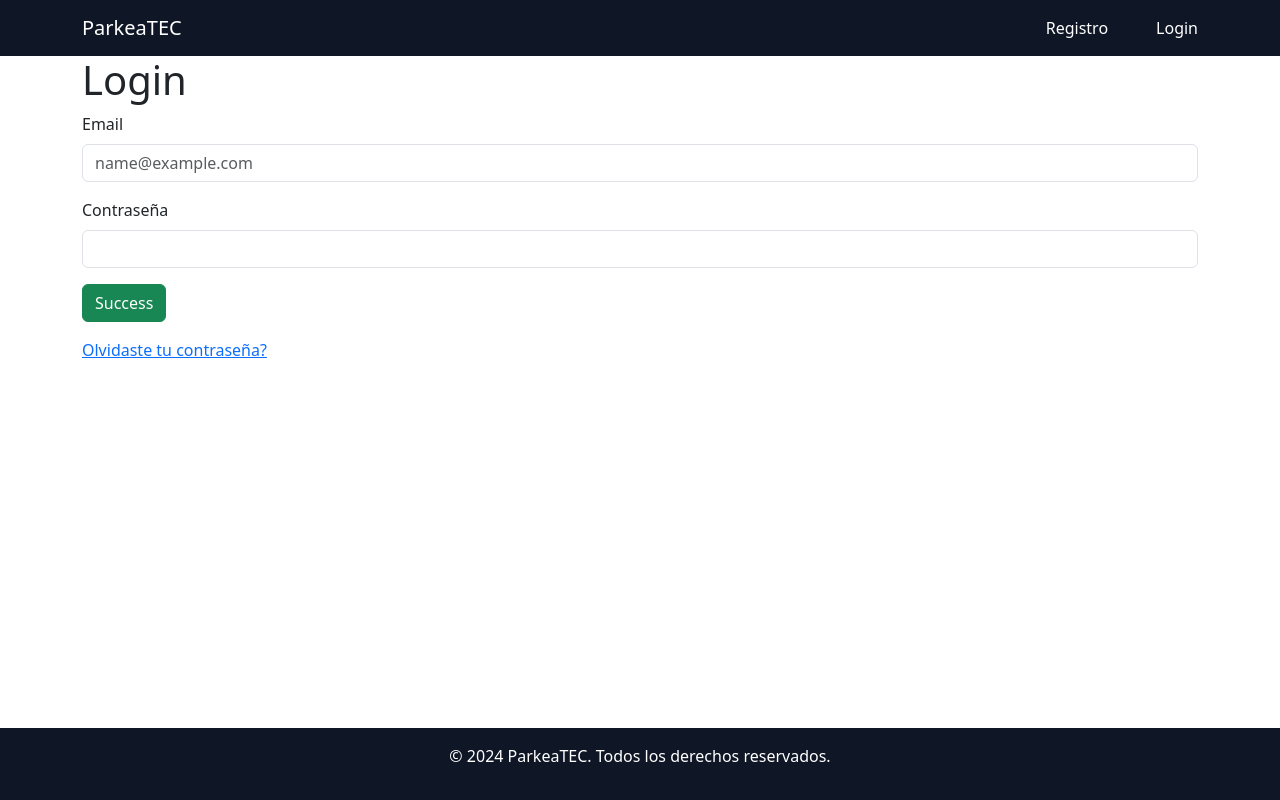
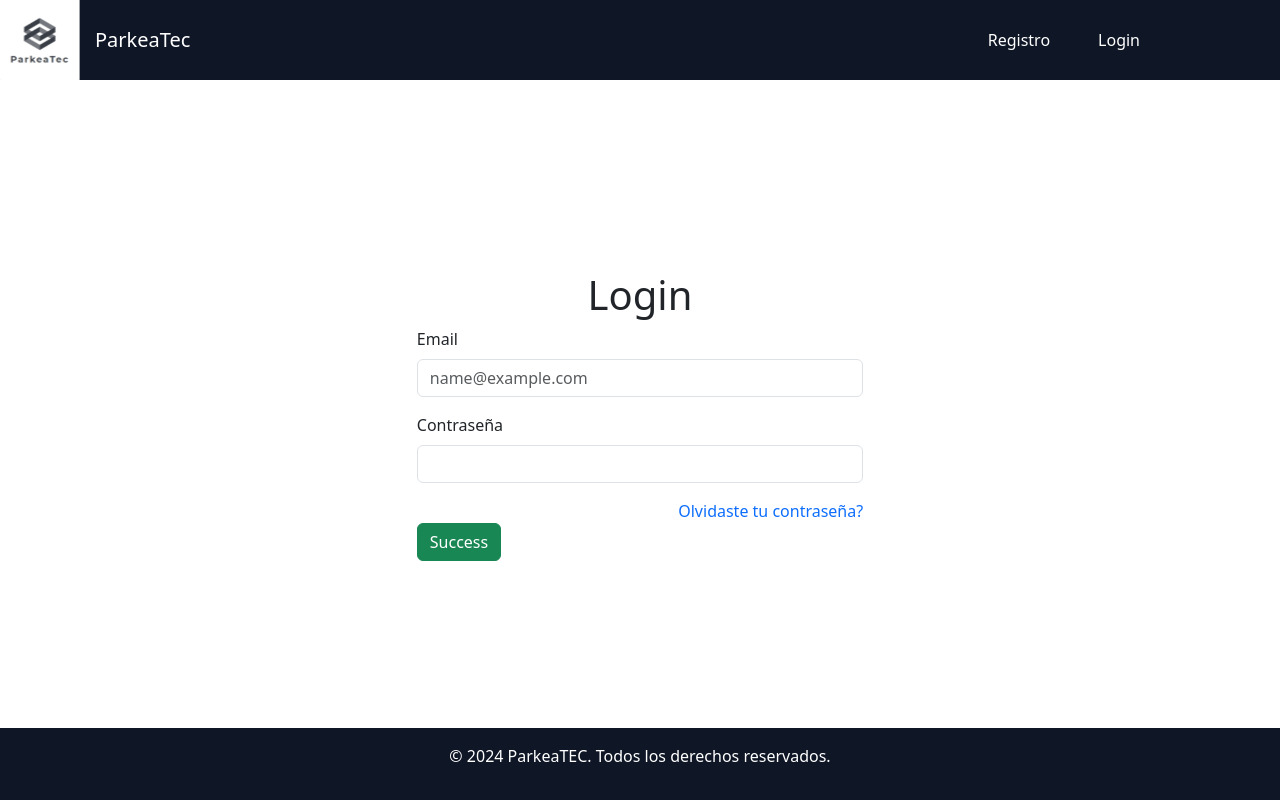
Before and after one commit to ParkeaTec-Project/ParkeaTec-SENA, a React (Create React App) app in the folder Documentacion/trim03/04_prototipo_funcional/front/: page /login in a window 1280 px wide. Built offline with nearby package versions, Linux system fonts and the light colour scheme; no server answers.

Commit message:
se agregaron nuevos estilos

```diff
--- a/Documentacion/trim03/04_prototipo_funcional/front/src/App.js
+++ b/Documentacion/trim03/04_prototipo_funcional/front/src/App.js
@@ -49,7 +49,7 @@ function App() {
       ) : (
         <HeaderLogin />
       ) }
-      {/* <CerrarSesion /> */}
+
       <Routes>
 
         <Route path='/crearUsuario' element={ <CrearUsuario /> } />
--- a/Documentacion/trim03/04_prototipo_funcional/front/src/components/Header.jsx
+++ b/Documentacion/trim03/04_prototipo_funcional/front/src/components/Header.jsx
@@ -4,12 +4,14 @@ import { Link } from 'react-router-dom';
 import CerrarSesion from '../pages/cerrarSesion';
 import 'bootstrap/dist/css/bootstrap.min.css';
 import styles from '../styles/header.module.css';
-console.log(styles);
+import logo from '../assets/logo-parkeaTec.svg';
+
 const Header = () => (
 
-  <Navbar className={`justify-content-end ${styles.header} `} variant="dark" expand="lg">
-    <Container>
-      <Navbar.Brand href="#home">ParkeaTEC</Navbar.Brand>
+  <Navbar className={`justify-content-between ${styles.header} `} variant="dark" expand="lg">
+    <Container className={`${styles.container}`}>
+    <img src={`${logo}`} className={`${styles.imgLogo}`} alt='logoParqueTec'/>
+      <Navbar.Brand href="#home">ParkeaTec</Navbar.Brand>
       <Navbar.Toggle aria-controls="basic-navbar-nav" />
       <Navbar.Collapse id="basic-navbar-nav">
         <Nav className="ms-auto">
--- a/Documentacion/trim03/04_prototipo_funcional/front/src/components/HeaderLogin.jsx
+++ b/Documentacion/trim03/04_prototipo_funcional/front/src/components/HeaderLogin.jsx
@@ -3,11 +3,13 @@ import { Navbar, Nav, Container, NavDropdown} from 'react-bootstrap';
 import { Link } from 'react-router-dom';
 import 'bootstrap/dist/css/bootstrap.min.css';
 import styles from '../styles/header.module.css';
+import logo from '../assets/logo-parkeaTec.svg';
 
 const HeaderLogin = () => (
-  <Navbar className={`justify-content-end ${styles.header} `} variant="dark" expand="lg">
-    <Container>
-      <Navbar.Brand href="#home">ParkeaTEC</Navbar.Brand>
+  <Navbar className={`justify-content-between ${styles.header} `} variant="dark" expand="lg">
+    <Container className={`${styles.container}`}>
+      <img src={`${logo}`} className={`${styles.imgLogo}`} alt='logoParqueTec'/>
+      <Navbar.Brand href="#home">ParkeaTec</Navbar.Brand>
       <Navbar.Toggle aria-controls="basic-navbar-nav" />
         <Navbar.Collapse id="basic-navbar-nav">
           <Nav className="ms-auto">
--- a/Documentacion/trim03/04_prototipo_funcional/front/src/pages/login.jsx
+++ b/Documentacion/trim03/04_prototipo_funcional/front/src/pages/login.jsx
@@ -1,6 +1,7 @@
 import React, { useState } from "react";
 import { Form, Button, Container } from 'react-bootstrap';
 import { Link } from "react-router-dom";
+import styles from '../styles/login.module.css';
 
 
 function Login() {
@@ -49,26 +50,26 @@ function Login() {
     };
 
     return (
-        <Container>
+        <Container className={`${styles.container}`}>
             <h1>Login</h1>
-            {/* <p>usuario: { userData }</p> */}
-            <Form onSubmit={ handleSubmit }>
-                <Form.Group className="mb-3" controlId="email">
+            <Form onSubmit={ handleSubmit } className={`${styles.form}`}>
+                <Form.Group className={`mb-3 ${styles.input}`} controlId="email">
                     <Form.Label>Email</Form.Label>
                     <Form.Control type="email" value={ email } onChange={ handleChangeEmail } placeholder="name@example.com"/>
                 </Form.Group>
 
-                <Form.Group className="mb-3" controlId="password">
+                <Form.Group className={`mb-3 ${styles.input}`} controlId="password">
                     <Form.Label>Contraseña</Form.Label>
                     <Form.Control type="password" value={ password } onChange={ handleChangePassword } />
                 </Form.Group>
 
+                <div className={`mt-3 ${styles.recuperarContraseña}`}>
+                    <Link to={'/recuperarPassword'}>Olvidaste tu contraseña?</Link>
+                </div>
+
                 <Button variant="success" type="submit">Success</Button>
             </Form>
 
-            <div className="mt-3">
-                <Link to={'/recuperarPassword'}>Olvidaste tu contraseña?</Link>
-            </div>
         </Container>
     );
 }
--- a/Documentacion/trim03/04_prototipo_funcional/front/src/pages/recuperarPassword.jsx
+++ b/Documentacion/trim03/04_prototipo_funcional/front/src/pages/recuperarPassword.jsx
@@ -1,17 +1,17 @@
 import React from "react";
 import { Container, Form, Button } from "react-bootstrap";
 import 'bootstrap/dist/css/bootstrap.min.css';
-//import { Link } from "react-router-dom";
+import styles from '../styles/login.module.css';
 
 function RecuperarPassword(){
     return(
-        <Container className='mt-4 mb-7'>
+        <Container className={`mt-4 mb-7 ${styles.containerRecuperar}`}>
             <h1 className="text-center">Recuperar Contraseña</h1>
-            <Form className='mt-4 mb-7'>
+            <Form className={`mt-4 mb-7 ${styles.form}`}>
                 <Form.Label className="mt-3">Correo electronico</Form.Label>
                 <Form.Control className="mt-3" type="email"></Form.Control>
                 <div>
-                    <Button className='mt-5 justify-content-center' variant="success" type='submit'>Enviar</Button>
+                    <Button className='mt-3 justify-content-center' variant="success" type='submit'>Enviar</Button>
                 </div>
             </Form>
         </Container>
--- a/Documentacion/trim03/04_prototipo_funcional/front/src/pages/verPerfil.jsx
+++ b/Documentacion/trim03/04_prototipo_funcional/front/src/pages/verPerfil.jsx
@@ -67,10 +67,12 @@ function VerPerfil(){
             <Row>
               <Col>
               <h1>Perfil</h1>
-            {/* <img src={ userData?.usuario?.foto_usuario ? `http://localhost:4000/uploads/${userData.usuario.foto_usuario}` : "img"} alt="imagen usuario"/> */}
-            {/* <img src={`http://localhost:4000/${userData?.usuario?.foto_usuario?.replace('uploads/', '')}`} alt="imagen usuario" /> */}
-
-            <img className={styles.img} src={`http://localhost:4000/${userData?.usuario?.foto_usuario}`} alt="imagen usuario"/>
+              <img className={styles.img} src={`http://localhost:4000/${userData?.usuario?.foto_usuario}`} alt="imagen usuario"
+              onError={(e) => {
+                e.target.onerror = null;
+                e.target.src = 'http://localhost:4000/uploads/default.avif';
+              }}
+              />
 
             {/* <img
   src={`http://localhost:4000/${userData?.usuario?.foto_usuario}`}
--- a/Documentacion/trim03/04_prototipo_funcional/front/src/styles/header.module.css
+++ b/Documentacion/trim03/04_prototipo_funcional/front/src/styles/header.module.css
@@ -1,6 +1,24 @@
 .header,
 .footer {
+    display: flex;
+    justify-content: space-between !important;
+    width: 100%;
     background-color: #0F1626;
+    padding: 0 !important;
+}
+
+.imgLogo {
+    width: 80px;
+    height: 80px;
+    margin-right: 15px;
+}
+
+.container {
+    display: flex;
+    justify-content: space-between;
+    width: 100%;
+    margin: 0 !important;
+    padding: 0 !important;
 }
 
 .img{
--- /dev/null
+++ b/Documentacion/trim03/04_prototipo_funcional/front/src/styles/login.module.css
@@ -0,0 +1,29 @@
+.container,
+.containerRecuperar {
+    display: flex;
+    flex-direction: column;
+    align-items: center;
+    justify-content: center;
+    height: calc(100vh - 72px - 56px);
+}
+
+.containerRecuperar {
+    justify-content: flex-start;
+}
+
+.form {
+    width: 40%;
+}
+
+.input {
+    width: 100%;
+}
+
+.recuperarContraseña {
+    display: flex;
+    justify-content: flex-end;
+}
+
+.recuperarContraseña a {
+    text-decoration: none;
+}
```
Also changed, not shown: 1 other file (tests, documents, lock files or other folders).
